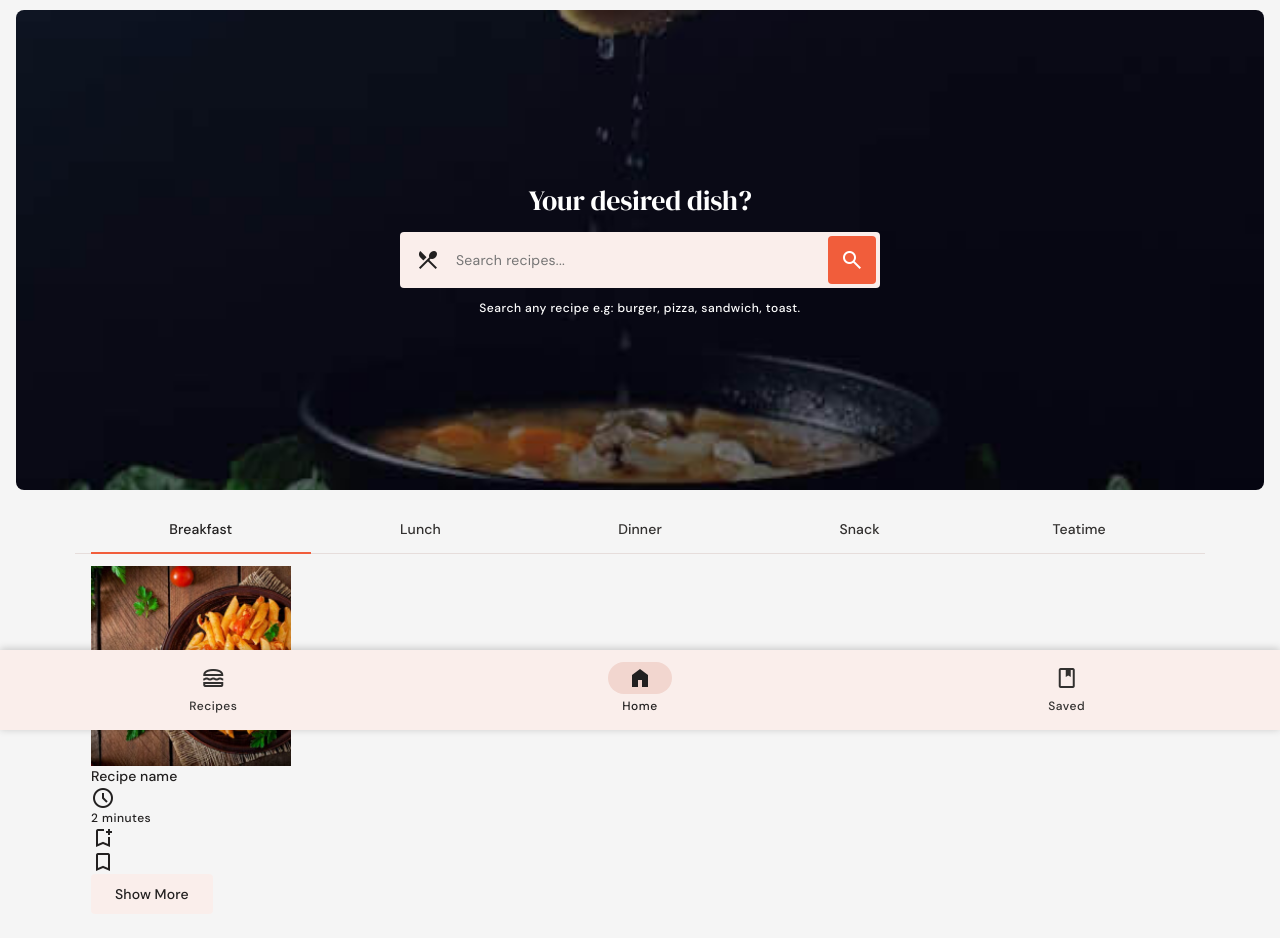
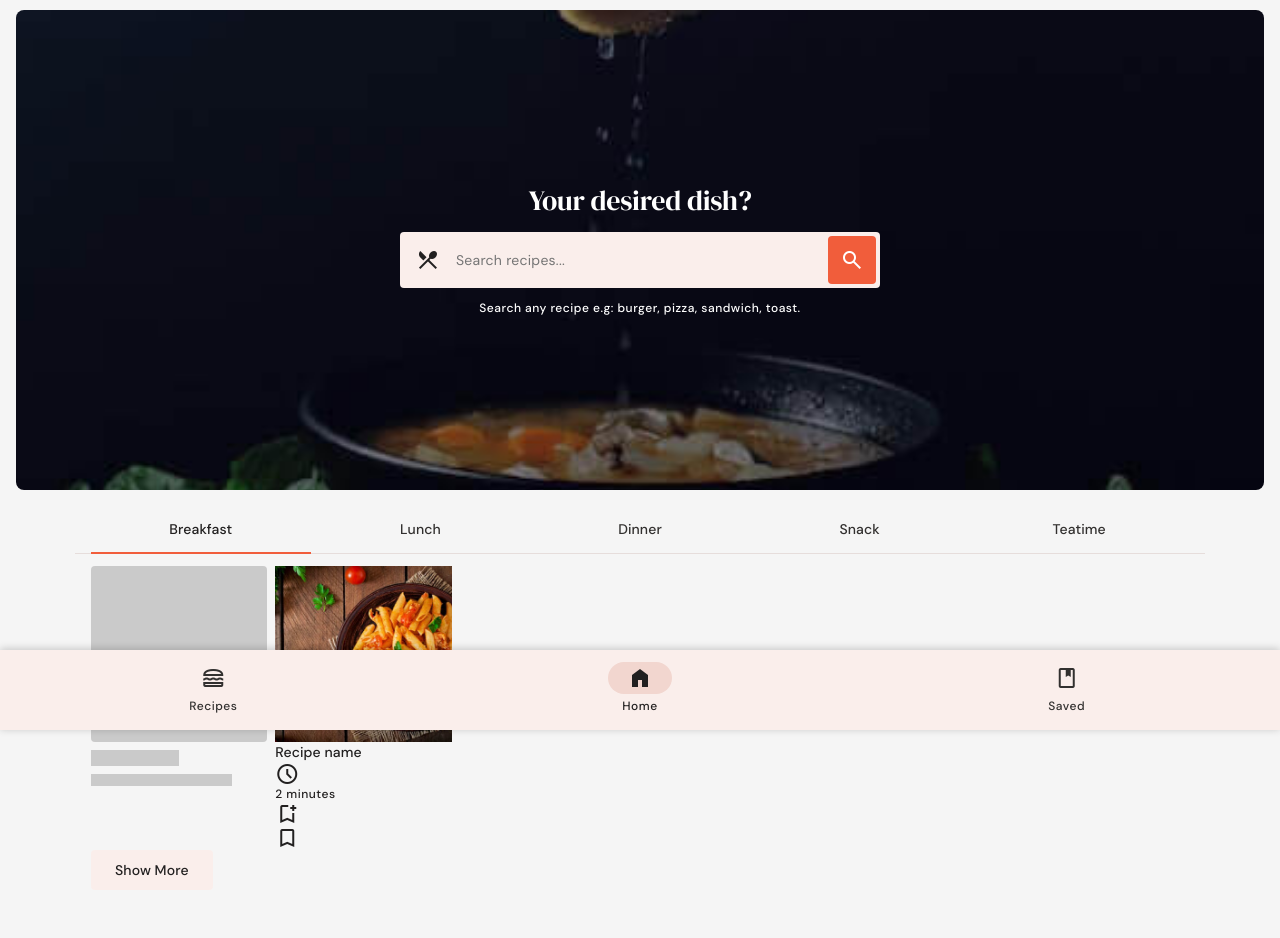
Before and after one commit to yarasa27/Recipe-App-with-Vanilla-JavaScript, a plain HTML site: page index.html in a window 1280 px wide. Shown: the part 70-1008 px from the top of the page. Drawn offline with nearby package versions, Linux system fonts and the light colour scheme.

Commit message:
gird list and skeleton css

```diff
--- a/assets/css/style.css
+++ b/assets/css/style.css
@@ -332,6 +332,24 @@ main{
   margin-inline: auto;
   padding-inline: 16px;
 }
+.grid-list{
+  display: grid;
+  grid-template-columns: repeat(auto-fill, minmax(172px, 1fr));
+  gap: 12px 8px;
+}
+.img-holder{
+  background-color: var(--image-background);
+  background-image: url("../images/image-placeholder.svg");
+  background-repeat: no-repeat;
+  background-size: 30%;
+  background-position: center;
+  overflow: hidden;
+}
+.img-cover{
+  width: 100%;
+  height: 100%;
+  object-fit: cover;
+}
 
 /*-----------------------------------*\
   #COMPONENTS
@@ -366,7 +384,32 @@ main{
   border-color: var(--primary);
 }
 
+/**
+ * Skeleton
+ */
 
+.skeleton{
+  background-color: var(--on-background);
+  animation: skeleton-loading 500ms linear infinite alternate;
+}
+@keyframes skeleton-loading {
+  0% {opacity: 0.2;}
+  100% {opacity: 0.4;}
+}
+.skeleton-card .card-banner{
+  aspect-ratio: 1 / 1;
+  width: 100%;
+  border-radius: var(--radius-4);
+}
+.skeleton-card .card-title{
+  margin-block: 8px;
+  height: 16px;
+  width: 50%;
+}
+.skeleton-card .card-text{
+  height: 12px;
+  width: 80%;
+}
 /**
  * Card
  */
@@ -440,11 +483,6 @@ main{
 
 /**
  * Badge
- */
-
-
-/**
- * Skeleton
  */
 
 
--- a/index.html
+++ b/index.html
@@ -144,14 +144,12 @@
                         <button class="tab-btn title-small" role="tab" id="tab-5" tabindex="-1" aria-controls="panel-5" aria-selected="false" data-tab-btn>Teatime</button>
                     </div>
                     <div class="tab-panel" role="tabpanel" id="panel-1" aria-labelledby="tab-1" tabindex="0" data-tab-panel>
-                        <div class="gird-list">
+                        <div class="grid-list">
                             <div class="card skeleton-card">
-                                <div class="skeleton card-banner">
-                                    <div class="card-body">
-                                        <div class="skeleton card-title">
-                                            <div class="skeleton card-text"></div>
-                                        </div>
-                                    </div>
+                                <div class="skeleton card-banner"></div>
+                                <div class="card-body">
+                                    <div class="skeleton card-title"></div>
+                                    <div class="skeleton card-text"></div>
                                 </div>
                             </div>
                             <div class="card">
```
